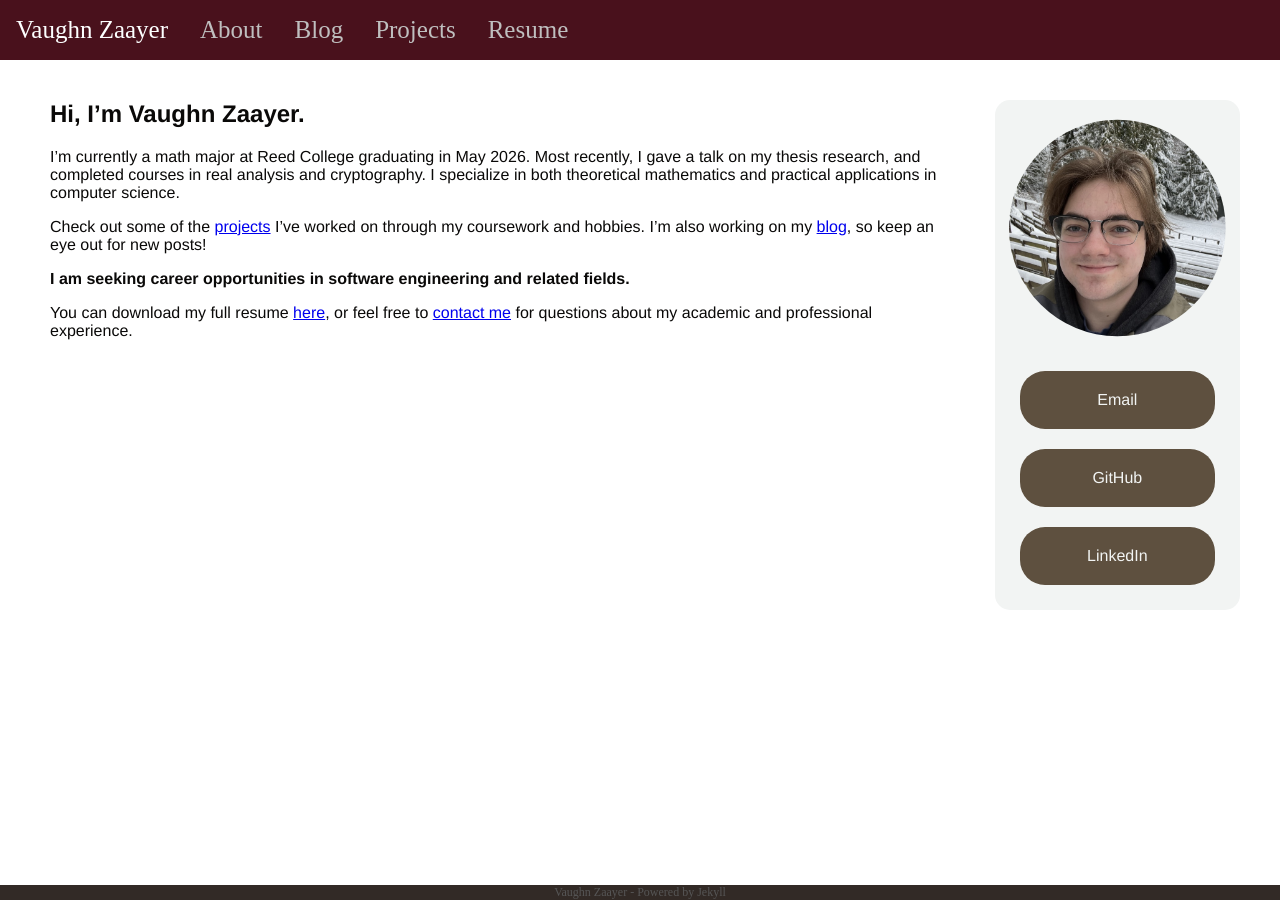
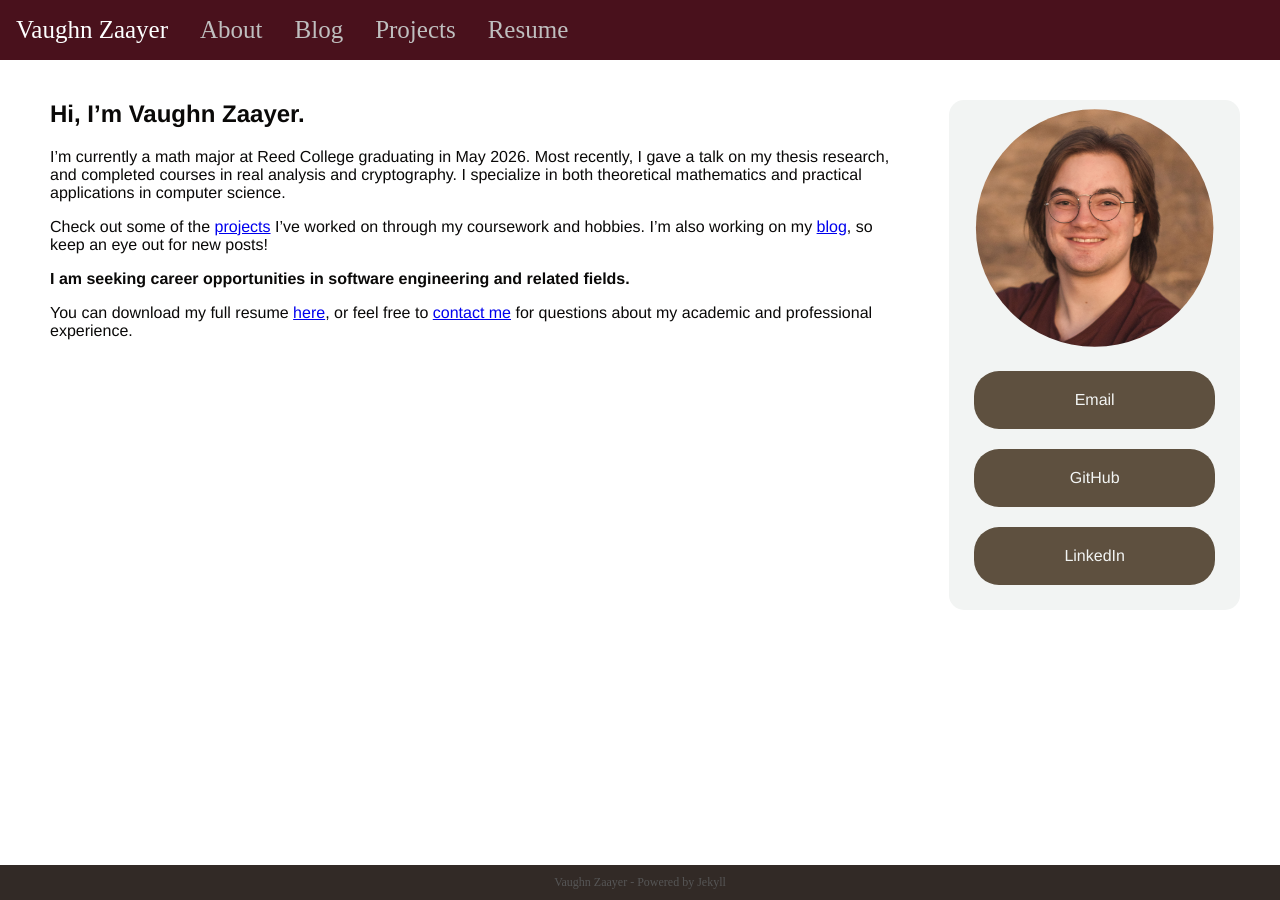
Before and after one commit to vaughnzaayer/vaughnzaayer.github.io, a Jekyll site: the page built from index.html, in a window 1280 px wide. Built offline with Jekyll 4.4.1, drawn with Linux system fonts in a browser that asks for light colours.

Commit message:
footer formatting + profile pic update

```diff
--- a/_includes/contact_card.html
+++ b/_includes/contact_card.html
@@ -1,5 +1,5 @@
 <div class="contact_card">
-	<img src= "assets/images/profile_pic_cropped.jpeg" alt="A picture of me in the snow." id="profile_pic">
+	<img src= "assets/images/headshot_cropped.JPG" alt="A picture of me in the snow." id="profile_pic">
 		<li class="contact_link_box">
 		{% for item in site.data.contact_links %}
 		<a href="{{ item.link  }}" target="_blank" class="contact_link">
--- a/_layouts/default.html
+++ b/_layouts/default.html
@@ -26,6 +26,9 @@
 
 			</div> -->
 		</div>
+
+		{% include footer.html %}
+
 	</body>
-	{% include footer.html %}
+
 </html>
--- a/_sass/main.scss
+++ b/_sass/main.scss
@@ -8,14 +8,32 @@ $project_listing_color: #5E503F;
 $project_listing_hover: #A9927D;
 $project_type_background_color: #F2F4F3;
 
+@media (max-width: 800px) {
+    .main_content_body {
+        flex-direction: column;
+    }
+
+    .content {
+        margin-right: 0;
+        margin-bottom: 2rem;
+    }
+
+    .footer {
+        position: relative;
+        text-align: center;
+    }
+}
+
 body {
   background-color: $background-color;
   padding: 0;
   margin: 0;
-  height: 100%;
+  min-height: 100vh;
   width: 100%;
   color: $default-text-color;
   z-index: -50;
+  display: flex;
+  flex-direction: column;
 }
 
 .main_content_body {
@@ -23,6 +41,7 @@ body {
   margin: 20px;
   padding-top: 60px;
   font-family: "Helvetica";
+  flex: 1;
 }
 
 .home_main_content {
@@ -129,15 +148,14 @@ body {
 
 
 #footer {
-  position: fixed;
-  bottom: 0;
-  left: 0;
-  text-align: center;
   width: 100%;
   height: auto;
   background-color: #322A26;
   color: #565656;
   font-size: 12px;
+  padding: 10px 0;
+  text-align: center;
+  flex-shrink: 0;
 }
 
 #blog_post_links {
```
Also changed, not shown: assets/images/headshot.JPG (added), assets/images/headshot_cropped.JPG (added).
